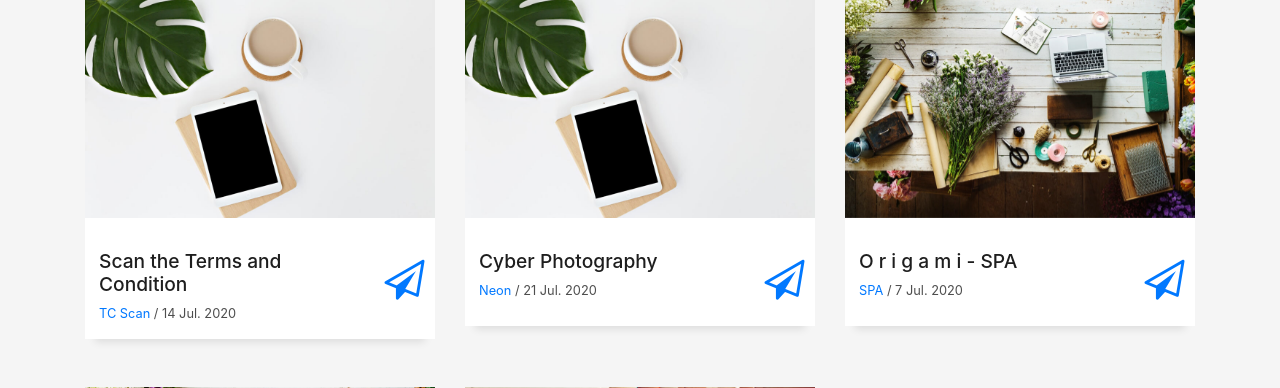
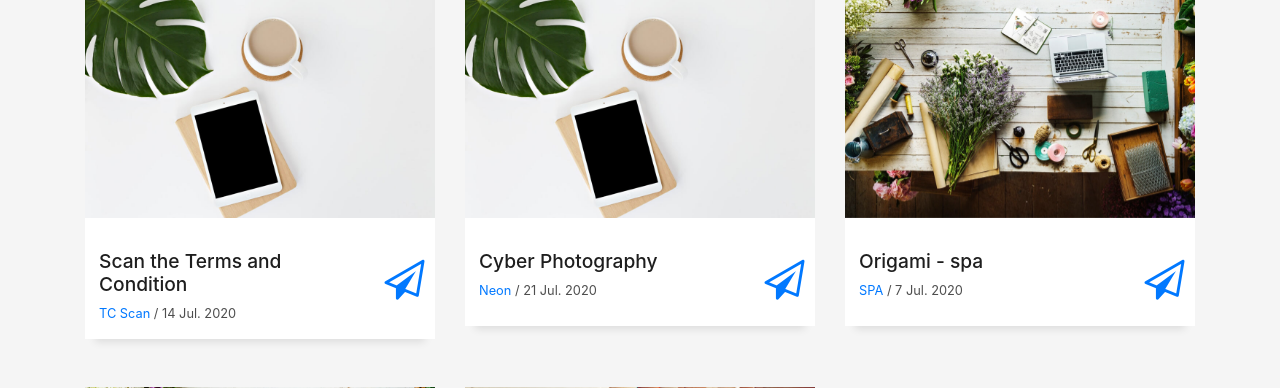
Before and after one commit to judexes/judeokoroafor, a PHP site: page / in a window 1280 px wide. Shown: the part 2949-3337 px from the top of the page. Run offline with PHP 8.4, Linux system fonts and the light colour scheme; some web fonts are replaced.

Commit message:
Update index.php

```diff
--- a/index.php
+++ b/index.php
@@ -323,7 +323,7 @@ Am also strong conceptive thinker who has strong interest in all things relating
               <div class="work-content">
                 <div class="row">
                   <div class="col-sm-8">
-                    <h2 class="w-title">O r i g a m i - SPA</h2>
+                    <h2 class="w-title">Origami - spa</h2>
                     <div class="w-more">
                       <span class="w-ctegory">SPA</span> / <span class="w-date">7 Jul. 2020</span>
                     </div>
```
